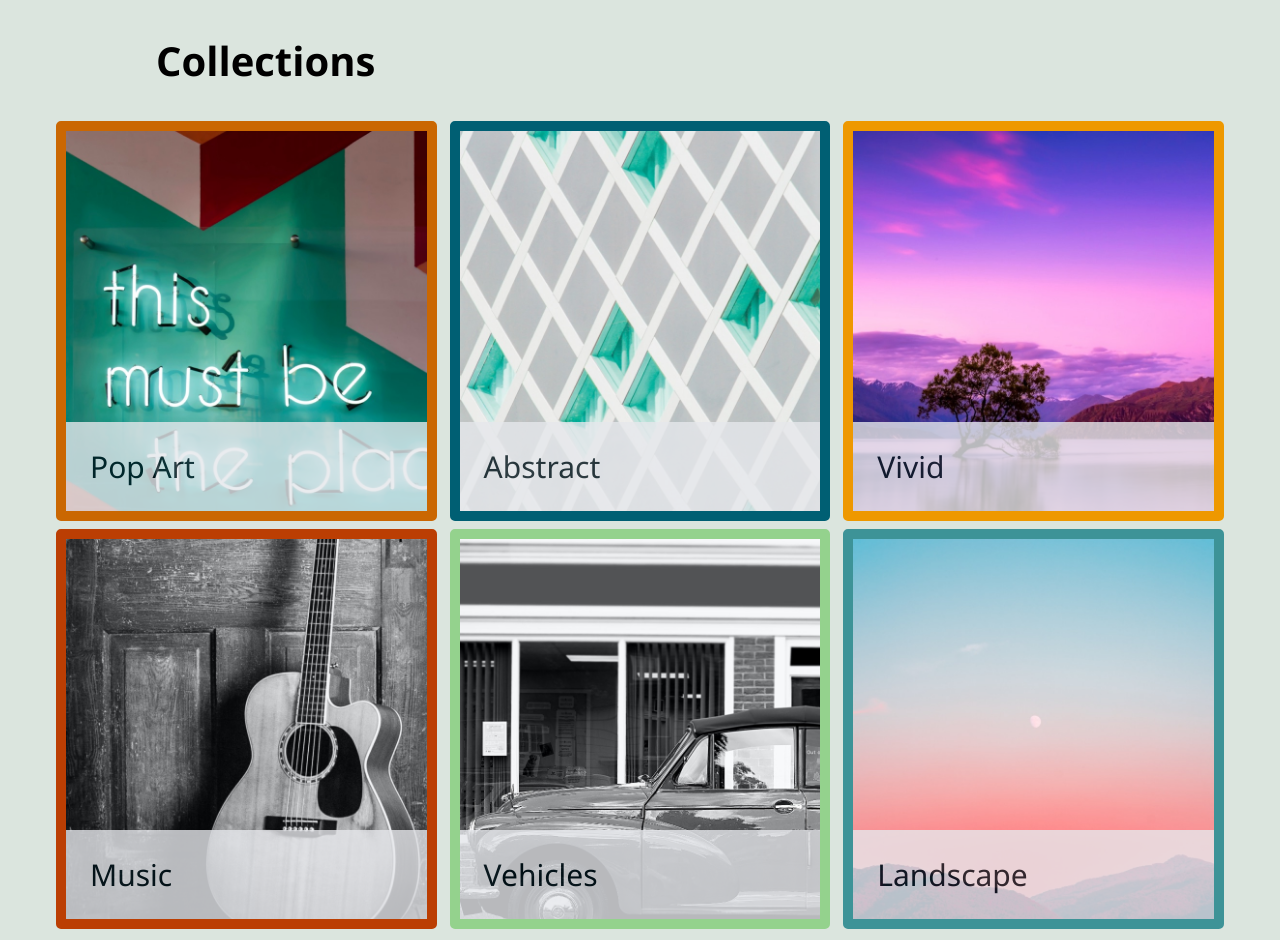
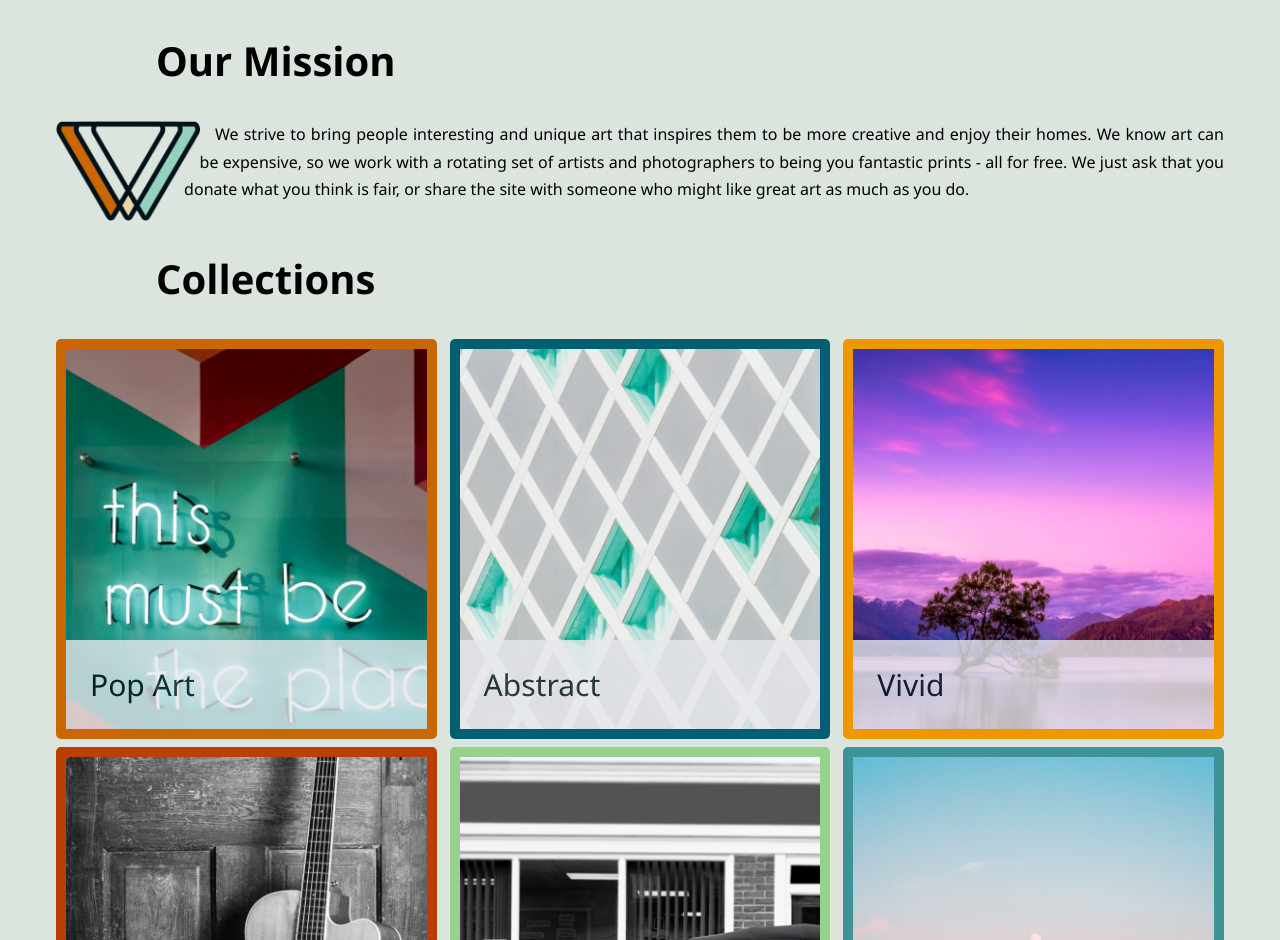
Before and after one commit to nitindxt/Collections-the-art-gallery, a plain HTML site: page index.html in a window 1280 px wide. Shown: the top 940 px of the page. Drawn offline with Linux system fonts and the light colour scheme.

Commit message:
add mission section

```diff
--- a/css/style.css
+++ b/css/style.css
@@ -33,6 +33,32 @@ body {
   margin: 0;
 }
 
+/* mission styles */
+#mission {
+  margin-bottom: 3rem;
+}
+.missionText {
+  display: block;
+  line-height: 1.7;
+  text-align: justify;
+}
+#logo {
+  shape-outside: polygon(
+    -0.35% 2%,
+    55.75% -2%,
+    35.2% 102%,
+    33.8% 104%,
+    23.35% 103%,
+    1.05% 102%,
+    0.7% 82%
+  );
+  float: left;
+  max-height: 100px;
+  /* block to logo img and text both so that they stack on top of each other on mobile screens */
+  display: block;
+}
+
+/* mission styles end */
 section {
   max-width: 1200px;
   margin: 0 auto;
@@ -125,6 +151,7 @@ figure img {
   border-color: var(--color8);
   color: var(--color8);
 }
+
 /* turn on flexbox here - prior to this, elements stacked individually as blocks */
 
 @media (min-width: 550px) {
@@ -142,13 +169,13 @@ figure img {
   }
 }
 
-/* At this breakpoint, transition to 3 figures per line */
+/* desktop layout with 3 figures on row */
 
 @media (min-width: 800px) {
-    section h2{
-        margin-left: 100px;
-    }
-    section li{
-        flex-basis: 32.6%;
-    }
+  section h2 {
+    margin-left: 100px;
+  }
+  section li {
+    flex-basis: 32.6%;
+  }
 }
--- a/index.html
+++ b/index.html
@@ -1,6 +1,5 @@
 <!DOCTYPE html>
 <html lang="en">
-
   <head>
     <meta charset="UTF-8" />
     <meta http-equiv="X-UA-Compatible" content="IE=edge" />
@@ -10,6 +9,20 @@
   </head>
 
   <body>
+    <section id="mission">
+      <h2>Our Mission</h2>
+      <div class="missionText">
+        <p>
+          <img src="./img/logo2.png" alt="logo for Collections the gallery of art" id="logo" />
+          We strive to bring people interesting and unique art that inspires
+          them to be more creative and enjoy their homes. We know art can be
+          expensive, so we work with a rotating set of artists and photographers
+          to being you fantastic prints - all for free. We just ask that you
+          donate what you think is fair, or share the site with someone who
+          might like great art as much as you do.
+        </p>
+      </div>
+    </section>
     <section id="collections">
       <h2>Collections</h2>
       <ul>
@@ -21,19 +34,28 @@
         </li>
         <li>
           <figure class="color2">
-                    <img src="img/abstract.jpg" alt="Abstract: grey and green squares." />
+            <img
+              src="img/abstract.jpg"
+              alt="Abstract: grey and green squares."
+            />
             <figcaption><a href="#">Abstract</a></figcaption>
           </figure>
         </li>
         <li>
           <figure class="color6">
-                    <img src="img/vivid.jpg" alt="Tree on island in lake with purple sunrise." />
+            <img
+              src="img/vivid.jpg"
+              alt="Tree on island in lake with purple sunrise."
+            />
             <figcaption><a href="#">Vivid</a></figcaption>
           </figure>
         </li>
         <li>
           <figure class="color8">
-                    <img src="img/music.jpg" alt="Music: guitar leaning against wall." />
+            <img
+              src="img/music.jpg"
+              alt="Music: guitar leaning against wall."
+            />
             <figcaption><a href="#">Music</a></figcaption>
           </figure>
         </li>
@@ -45,12 +67,14 @@
         </li>
         <li>
           <figure class="color3">
-                    <img src="img/landscape.jpg" alt="Landscape: moonrise over tree-covered mountains." />
+            <img
+              src="img/landscape.jpg"
+              alt="Landscape: moonrise over tree-covered mountains."
+            />
             <figcaption><a href="#">Landscape</a></figcaption>
           </figure>
         </li>
       </ul>
     </section>
   </body>
-
 </html>
```
Also changed, not shown: img/logo.png (added), img/logo2.png (added), 1 other file. Lines whose indentation alone changed are shown as unchanged.
